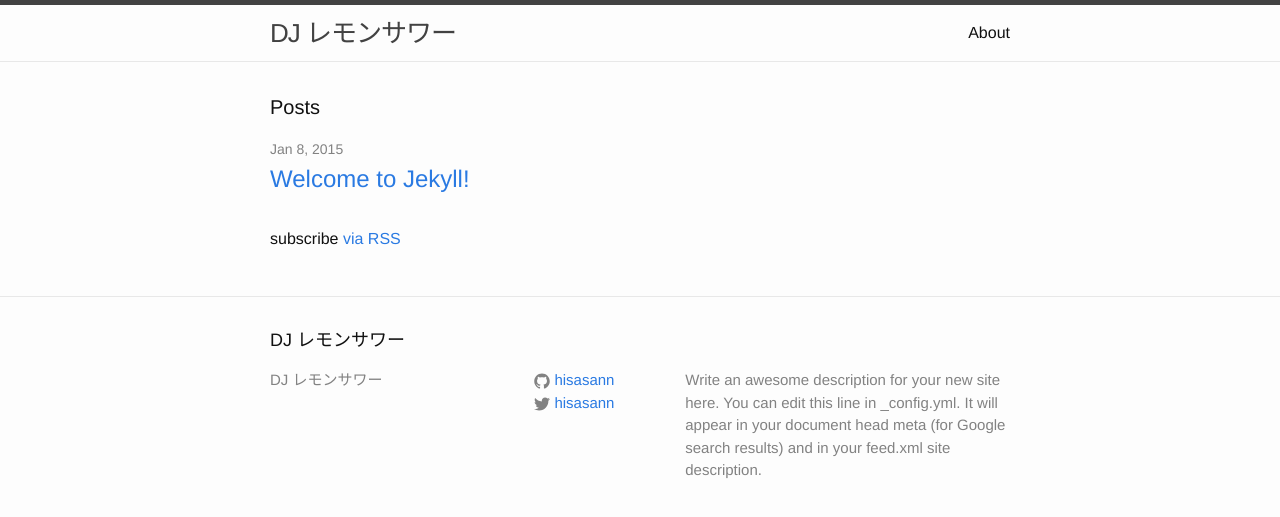
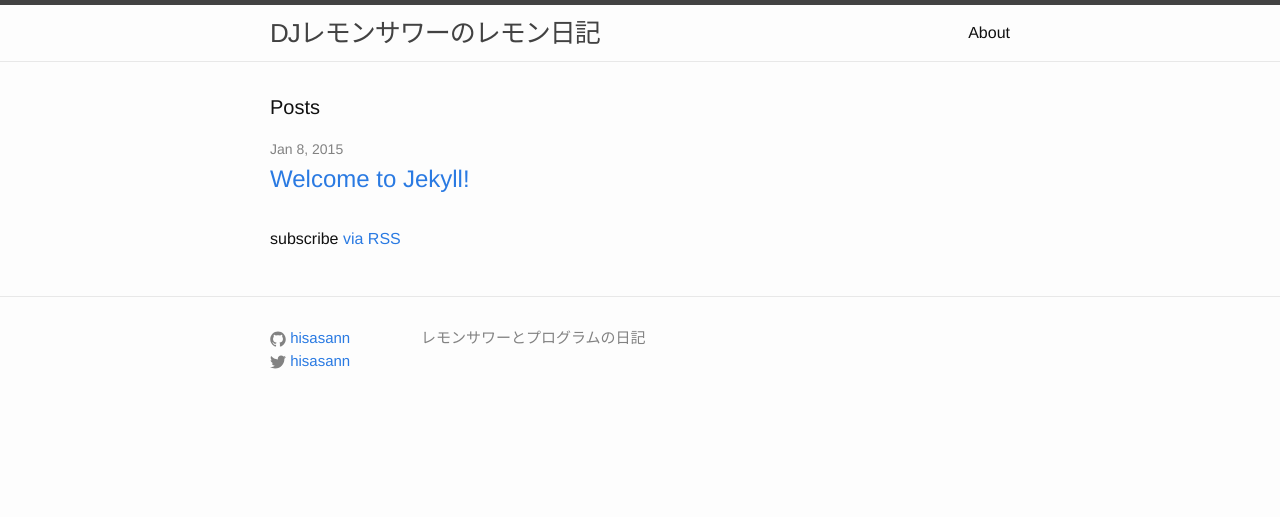
Before and after one commit to hisasann/hisasann.github.io, a Jekyll site: the page built from index.html, in a window 1280 px wide. Shown: the top 517 px of the page. Built offline with Jekyll 4.4.1, drawn with Linux system fonts in a browser that asks for light colours; the list of posts is cut into pages by our own code.

Commit message:
ブログの設定まわり更新

```diff
--- a/_config.yml
+++ b/_config.yml
@@ -1,10 +1,8 @@
 # Site settings
-title: DJ レモンサワー
+title: DJレモンサワーのレモン日記
 email: ""
 description: > # this means to ignore newlines until "baseurl:"
-  Write an awesome description for your new site here. You can edit this
-  line in _config.yml. It will appear in your document head meta (for
-  Google search results) and in your feed.xml site description.
+  レモンサワーとプログラムの日記
 baseurl: "" # the subpath of your site, e.g. /blog/
 url: "http://hisasann.com" # the base hostname & protocol for your site
 twitter_username: hisasann
@@ -19,3 +17,5 @@ permalink: /:year/:month/:day/:title/
 
 # Build settings
 markdown: kramdown
+
+exclude: [vendor]
--- a/_includes/footer.html
+++ b/_includes/footer.html
@@ -2,15 +2,15 @@
 
   <div class="wrapper">
 
-    <h2 class="footer-heading">{{ site.title }}</h2>
+    <!--<h2 class="footer-heading">{{ site.title }}</h2>-->
 
     <div class="footer-col-wrapper">
-      <div class="footer-col  footer-col-1">
-        <ul class="contact-list">
-          <li>{{ site.title }}</li>
-          <li><a href="mailto:{{ site.email }}">{{ site.email }}</a></li>
-        </ul>
-      </div>
+      <!--<div class="footer-col  footer-col-1">-->
+        <!--<ul class="contact-list">-->
+          <!--<li>{{ site.title }}</li>-->
+          <!--<li><a href="mailto:{{ site.email }}">{{ site.email }}</a></li>-->
+        <!--</ul>-->
+      <!--</div>-->
 
       <div class="footer-col  footer-col-2">
         <ul class="social-media-list">
--- a/_includes/head.html
+++ b/_includes/head.html
@@ -3,10 +3,10 @@
   <meta http-equiv="X-UA-Compatible" content="IE=edge">
   <meta name="viewport" content="width=device-width, initial-scale=1">
 
-  <title>{% if page.title %}{{ page.title }}{% else %}{{ site.title }}{% endif %}</title>
+  <title>{% if page.title %}{{ page.title }} - {{ site.title }}{% else %}{{ site.title }}{% endif %}</title>
   <meta name="description" content="{% if page.excerpt %}{{ page.excerpt | strip_html | strip_newlines | truncate: 160 }}{% else %}{{ site.description }}{% endif %}">
 
-  <link rel="stylesheet" href="{{ "/css/main.css" | prepend: site.baseurl }}">
+  <link rel="stylesheet" href="{{ "/public/css/main.css" | prepend: site.baseurl }}">
   <link rel="canonical" href="{{ page.url | replace:'index.html','' | prepend: site.baseurl | prepend: site.url }}">
   <link rel="alternate" type="application/rss+xml" title="{{ site.title }}" href="{{ "/feed.xml" | prepend: site.baseurl | prepend: site.url }}" />
 </head>
```
Also changed, not shown: public/css/main.scss (renamed from css/main.scss), 1 other file.
